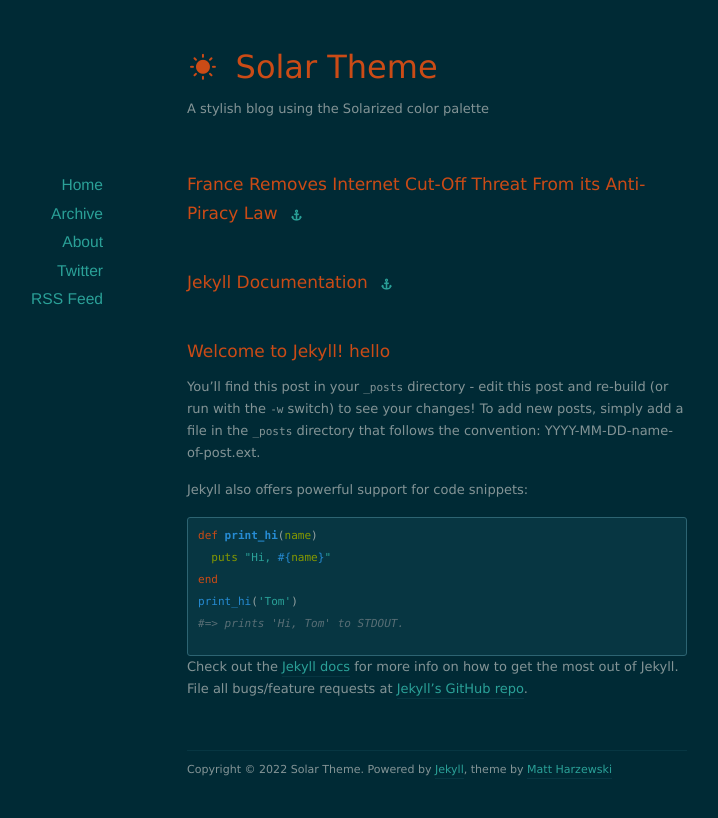
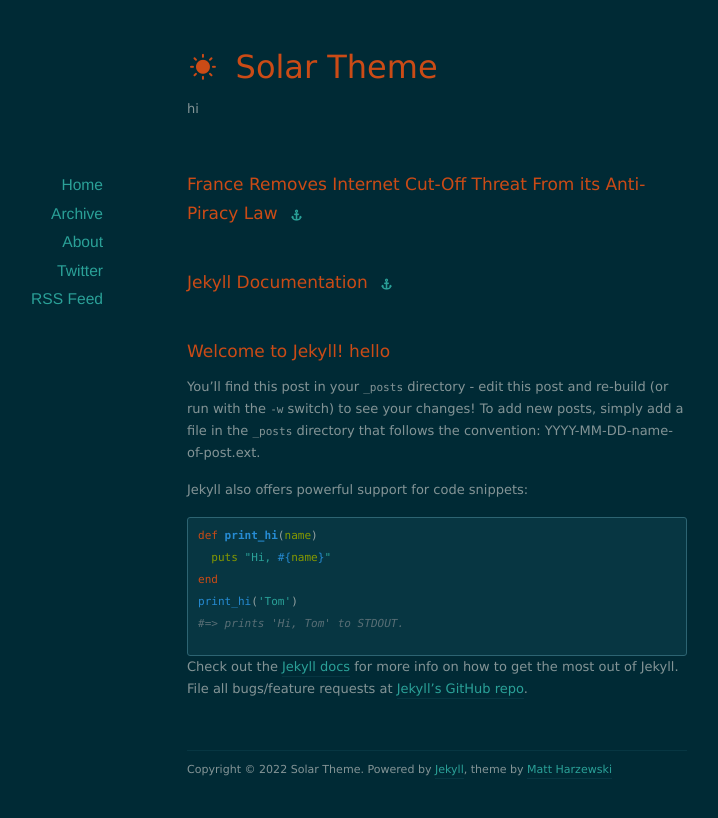
Before and after one commit to itaibassi/itaibassi.github.io, a Jekyll site: the page built from index.html, in a window 1280 px wide. Shown: the top 818 px of the page, without its empty margins (203-921 px from the left). Built offline with Jekyll 4.4.1, drawn with Linux system fonts in a browser that asks for light colours; nearby versions of some CDN libraries; the list of posts is cut into pages by our own code.

Commit message:
Update _config.yml

```diff
--- a/_config.yml
+++ b/_config.yml
@@ -1,6 +1,6 @@
 name: Solar Theme
 url: http://example.org
-description: A stylish blog using the Solarized color palette
+description: hi
 
 permalink: /:year/:month/:day/:title/
 paginate: 10
```
